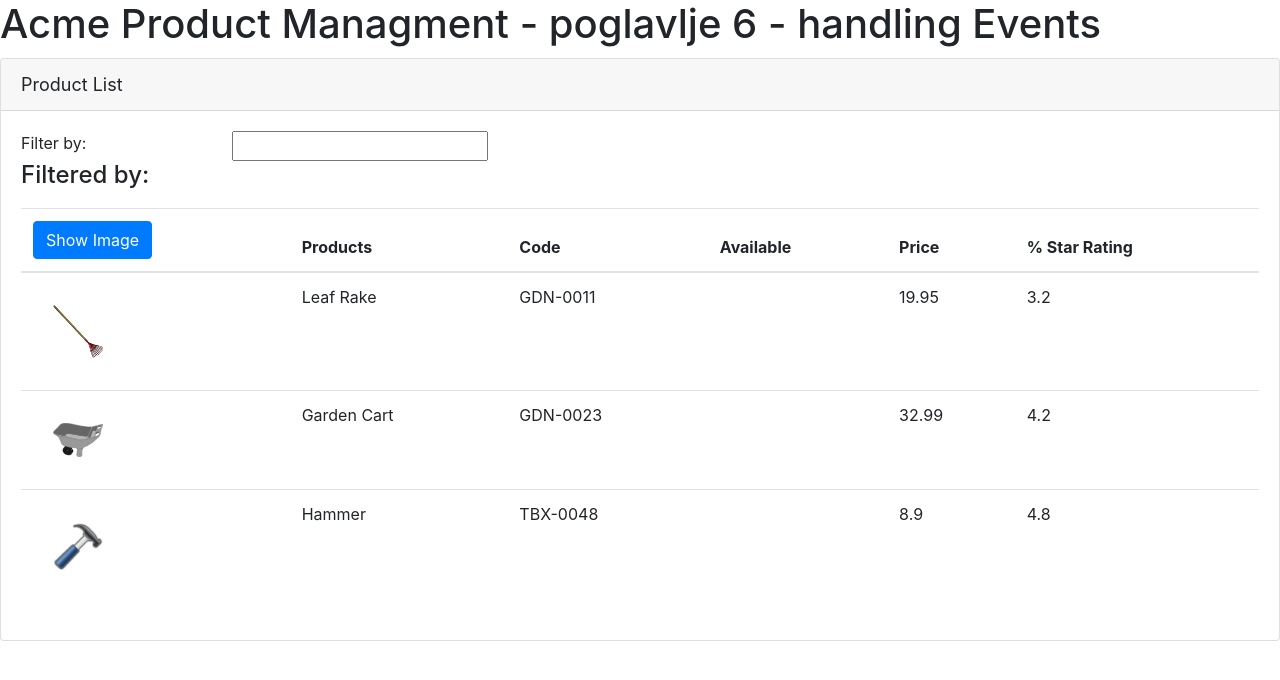
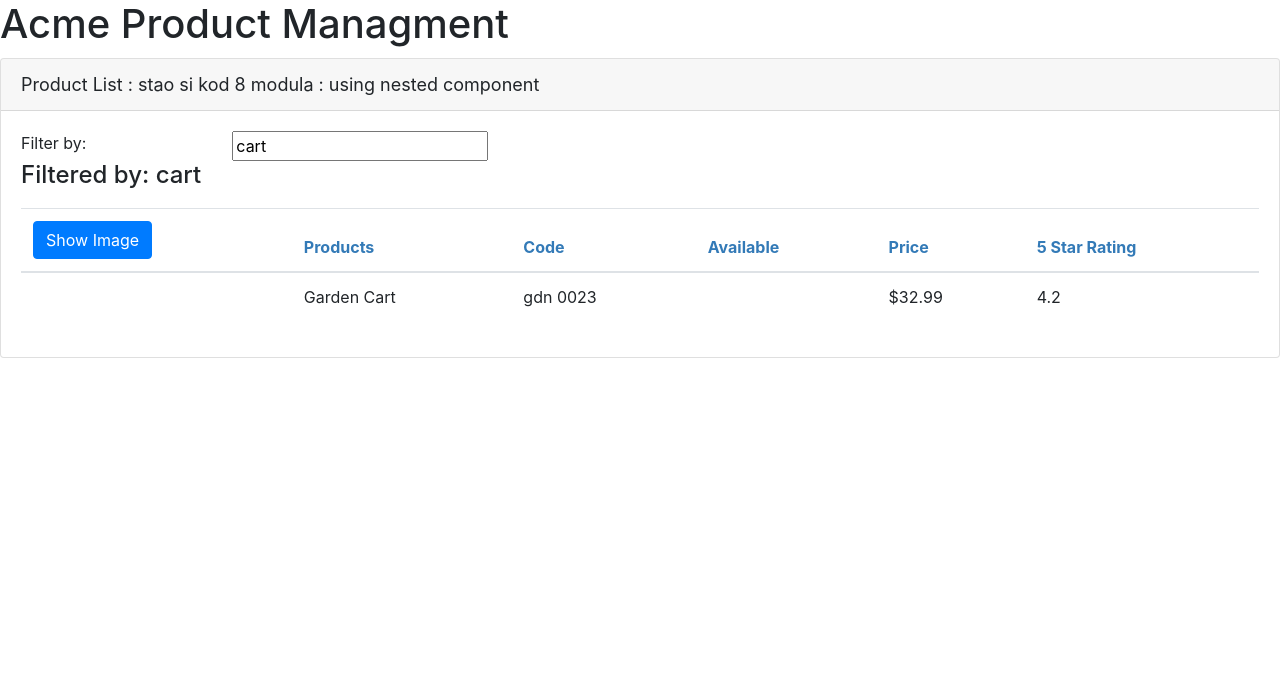
Before and after one commit to Marko-Cloud/APM, an Angular app: page / in a window 1280 px wide. Shown: the top 680 px of the page. Built offline with nearby package versions, Linux system fonts and the light colour scheme.

Commit message:
ucenje ide dalje

```diff
--- a/src/app/app.component.ts
+++ b/src/app/app.component.ts
@@ -10,5 +10,5 @@
 })
 
 export class AppComponent {
-  pageTitle: string = 'Acme Product Managment - poglavlje 6 - handling Events'
+  pageTitle: string = 'Acme Product Managment'
 }
--- /dev/null
+++ b/src/app/products/product-list.component.css
@@ -0,0 +1,3 @@
+thead {
+    color: #337AB7;
+}
--- a/src/app/products/product-list.component.html
+++ b/src/app/products/product-list.component.html
@@ -1,19 +1,20 @@
 <div class="card">
     <div class="card-header">
-        {{pageTitle}}
+        {{pageTitle}} : stao si kod 8 modula : using nested component
     </div>
 
     <div class="card-body">
         <div class='row'>
             <div class='col-md-2'>Filter by:</div>
             <div class='col-md-4'>
-                <input type='text' />
+                <input type='text'
+                       [(ngModel)]='listFilter' />
             </div>
           </div>
 
           <div class='row'>
             <div class='col-md-6'>
-                <h4>Filtered by: </h4>
+                <h4>Filtered by: {{listFilter}}</h4>
             </div>
           </div>
 
@@ -22,28 +23,32 @@
                   <thead>
                       <tr>
                           <th>
-                              <button class="btn btn-primary">Show Image</button>
+                            <button class="btn btn-primary"
+                                    (click)='toggleImage()'>
+                                    {{showImage ? 'Hide' : 'Show'}} Image
+                            </button>
                           </th>
                           <th>Products</th>
                           <th>Code</th>
                           <th>Available</th>
                           <th>Price</th>
-                          <th>% Star Rating</th>
+                          <th>5 Star Rating</th>
                       </tr>
                   </thead>
 
                   <tbody>
-                      <tr *ngFor='let product of products'>
+                      <tr *ngFor='let product of filteredProducts'>
                           <td>
-                              <img [src]='product.imageUrl'
+                              <img *ngIf = 'showImage'
+                                   [src]='product.imageUrl'
                                    [title]='product.description'
                                    [style.width.px]='imageWidth'
                                    [style.margin.px]='imageMargin' >
                           </td>
                           <td>{{product.productName}}</td>
-                          <td>{{product.productCode}}</td>
+                          <td>{{product.productCode | lowercase | convertToSpaces:'-'}}</td>
                           <td>{{product.relaseDate}}</td>
-                          <td>{{product.price}}</td>
+                          <td>{{product.price | currency:'USD':'symbol':'1.2-2'}}</td>
                           <td>{{product.starRating}}</td>
                       </tr>
                   </tbody>
--- a/src/app/products/product-list.component.ts
+++ b/src/app/products/product-list.component.ts
@@ -1,15 +1,33 @@
-import { Component } from '@angular/core';
+import { Component, OnInit } from '@angular/core';
+import { IProduct } from './product';
 
 @Component({
     selector: 'pm-products',
-    templateUrl: './product-list.component.html'
+    templateUrl: './product-list.component.html',
+    styleUrls: ['./product-list.component.css']
 })
 
-export class ProductListComponent {
+export class ProductListComponent implements OnInit {
+    // no need to write implement and import lifecycle hook,
+    // you can simply use lifecycle hook method without importing anything
+    // but we will stay synced with plural site tutorial
+
     pageTitle: string = "Product List";
     imageWidth: number = 50;
     imageMargin: number = 20;
-    products: any[] = [
+    showImage: boolean = false;
+
+    _listFilter: string;
+    get listFilter(): string {
+        return this._listFilter;
+    }
+    set listFilter(value:string) {
+        this._listFilter = value;
+        this.filteredProducts = this.listFilter ? this.performFilter(this.listFilter) : this.products;
+    }
+
+    filteredProducts: IProduct[];
+    products: IProduct[] = [
         {
             "productId": 1,
             "productName": "Leaf Rake",
@@ -41,4 +59,23 @@
             "imageUrl": "assets/images/hammer.png"
           }
     ];
+
+    constructor() {
+        this.filteredProducts = this.products;
+        this.listFilter = 'cart';
+    }
+
+    performFilter(filterBy: string): IProduct[] {
+        filterBy = filterBy.toLocaleLowerCase();
+        return this.products.filter((product: IProduct) =>
+            product.productName.toLocaleLowerCase().indexOf(filterBy) !== -1);
+    }
+
+    toggleImage(): void {
+        this.showImage = !this.showImage;
+    }
+
+    ngOnInit(): void {
+        console.log('In OnInit');
+    }
 }
--- /dev/null
+++ b/src/app/products/product.ts
@@ -0,0 +1,10 @@
+export interface IProduct {
+    productId: number;
+    productName: string;
+    productCode: string;
+    releaseDate: string;
+    price: number;
+    description: string;
+    starRating: number;
+    imageUrl: string;
+}
--- /dev/null
+++ b/src/app/shared/convert-to-spaces.pipe.ts
@@ -0,0 +1,14 @@
+import { Pipe, PipeTransform } from '@angular/core';
+
+@Pipe({
+    name: 'convertToSpaces'
+})
+
+export class ConvertToSPacesPipe implements PipeTransform {
+    // transform is method from PipeTransform which is incuded from
+    // angular framework
+
+    transform(value: string, character: string): string {
+        return value.replace(character, ' ');
+    }
+}
```
Also changed, not shown: src/app/app.module.ts (+6 -2 lines), src/app/shared/star.component.ts (added, +16 -0 lines).
